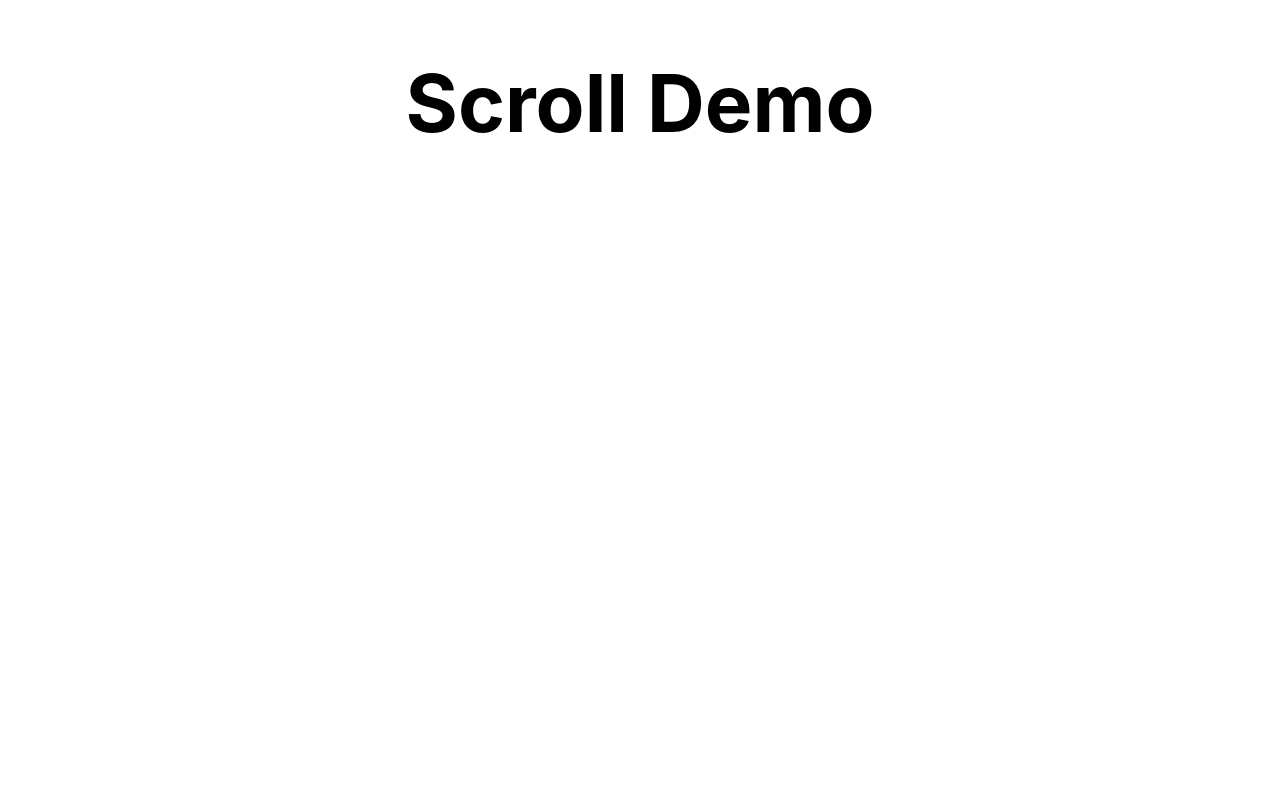
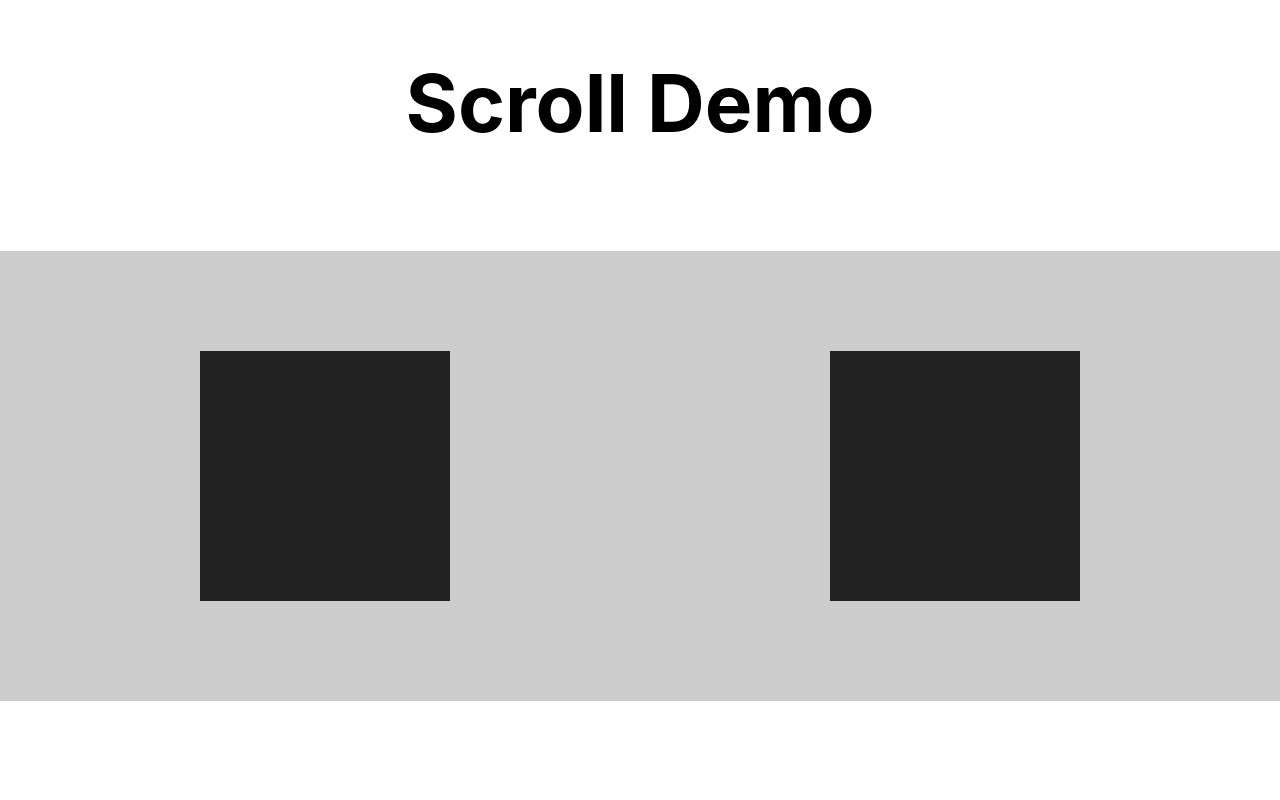
Before and after one commit to liamst19/react-scroll-demo, a React (Create React App) app: page / in a window 1280 px wide. Shown: the top 800 px of the page. Built offline with nearby package versions, Linux system fonts and the light colour scheme.

Commit message:
refactoring

```diff
--- a/src/App.js
+++ b/src/App.js
@@ -4,12 +4,18 @@ import './App.css';
 import Section1 from './component.section1.js';
 
 function App() {
+
+  const items = [];
+  for(let i = 0; i < 6; i++){
+    items.push(<Section1 />);
+  };
+
   return (
     <div className="App">
       <header className="App-header">
           <h1 className="header-title">Scroll Demo</h1>
       </header>
-      <Section1 />
+      {items}
     </div>
   );
 }
--- a/src/Section1.css
+++ b/src/component.section1.css
@@ -5,18 +5,11 @@ p.coords{
 }
 
 .Section1{
-    /* display: flex; */
+    display: block;
     height: 250px;
     background: #cccccc;
-    padding: 50px 0;
-    margin-top: 750px;
-    margin-bottom: 500px;
-}
-
-.Section1 .box{
-    width: 200px;
-    height: 175px;
-    padding-top: 25px;
+    padding: 100px 0;
+    margin: 100px 0;
     text-align: center;
 }
 
@@ -27,7 +20,7 @@ p.coords{
     }
 
     to{
-        margin-left: 250px;
+        margin-left: 200px;
         opacity: 1;
     }
 }
@@ -39,7 +32,7 @@ p.coords{
     }
 
     to{
-        margin-right: 250px;
+        margin-right: 200px;
         opacity: 1;
     }
 }
@@ -54,30 +47,36 @@ p.coords{
     }
 }
 
-.Section1 .left{
-    background: #ffccff;
+.Section1 .box{
+    width: 250px;
+    height: 250px;
+    vertical-align: middle;
+    font-size: 60px;
+    background: #222222;
+    color: #DDDDDD;
+}
+
+.Section1 .box.left{
     float: left;
     opacity: 0;
-    margin-left: 250px;
+    margin-left: 200px;
 }
 
-.Section1 .animate-show .left{
+.Section1.animate-show .left{
     animation: section1-left-box-show 0.5s forwards;
 }
 
-.Section1 .right{
-    background: #ffffcc;
+.Section1 .box.right{
     float: right;
     opacity: 0;
-    margin-right: 250px;
+    margin-right: 200px;
 }
 
-.Section1 .animate-show .right{
+.Section1.animate-show .right{
     animation: section1-right-box-show 0.5s forwards;
 }
 
-.Section1 .animate-hide .left,
-.Section1 .animate-hide .right
+.Section1.animate-hide .box
 {
     animation: section1-box-hide 0.5s forwards;
 }
--- a/src/component.section1.js
+++ b/src/component.section1.js
@@ -1,64 +1,52 @@
-import React, { useEffect, useState, useRef} from 'react'
-import './Section1.css'
+import React, { useEffect, useState, useRef } from 'react'
+import './component.section1.css'
 
-function Section1BoxLeft(props) {
-  return(<div className="box left">{props.text}</div>);
-}
-
-function Section1BoxRight(props) {
-  return(<div className="box right">{props.text}</div>);
-}
-
-function Section1Boxes(props){
-  return(
-    <div className={ props.show ? 'animate-show' : 'animate-hide' }>
-      <Section1BoxLeft text="left" />
-      <Section1BoxRight text="right" />
-    </div>
-  );
+function Section1Box(props) {
+  return(<div className={ 'box ' + props.boxClass}>{props.text}</div>);
 }
 
 function Section1() {
 
   // Refs -------------------------
-  const sectionElement = useRef(null);
+  const element = useRef(null);
+
   // States -----------------------
-  var initialState = {
-    isInView: false,
-    rect: null
+  let initialState = {
+    isInView: false
   };
   const [state, setState] = useState(initialState);
 
   // Hooks ------------------------
   useEffect(() => {
-    // const rect = this.selector.current.getBoundingClientRect();
 
-    var scrollListener = function(){
-      const elRect = sectionElement.current.getBoundingClientRect();
+    // Event Listener
+    let scrollListener = () => {
+      // Get the dimensions of Section element
+      const elRect = element.current.getBoundingClientRect();
       if(elRect){
         setState({
-          rect: elRect,
+          // Check if the element is inside viewport
           isInView: (elRect.top <= 150 || elRect.bottom <= document.documentElement.clientHeight),
         });
       };
-      // setState({
-      //   topPos: rect.top,
-      //   bottomPos: rect.bottomPos,
-      // });
     };
 
+    // Add Event Listener
     window.addEventListener('scroll', scrollListener);
 
+    // Remove Event Listener upon component cleanup
     return function cleanup() {
       window.removeEventListener('scroll', scrollListener);
     };
   });
+
   // ------------------------------
-
+  // Render Component -------------
   return (
-    <div className="Section1" ref={sectionElement}>
-      <Section1Boxes show={state.isInView} />
-    </div>
+      <div className={state.isInView ? 'Section1 animate-show' : 'Section1 animate-hide'}  ref={element}>
+      <Section1Box boxClass="left"  text="" />
+      <Section1Box boxClass="right" text="" />
+      </div>
   );
 }
 
```
Also changed, not shown: src/banner.js (deleted, +0 -10 lines), src/logo.svg (deleted), 1 other file (tests, documents, lock files or other folders).
